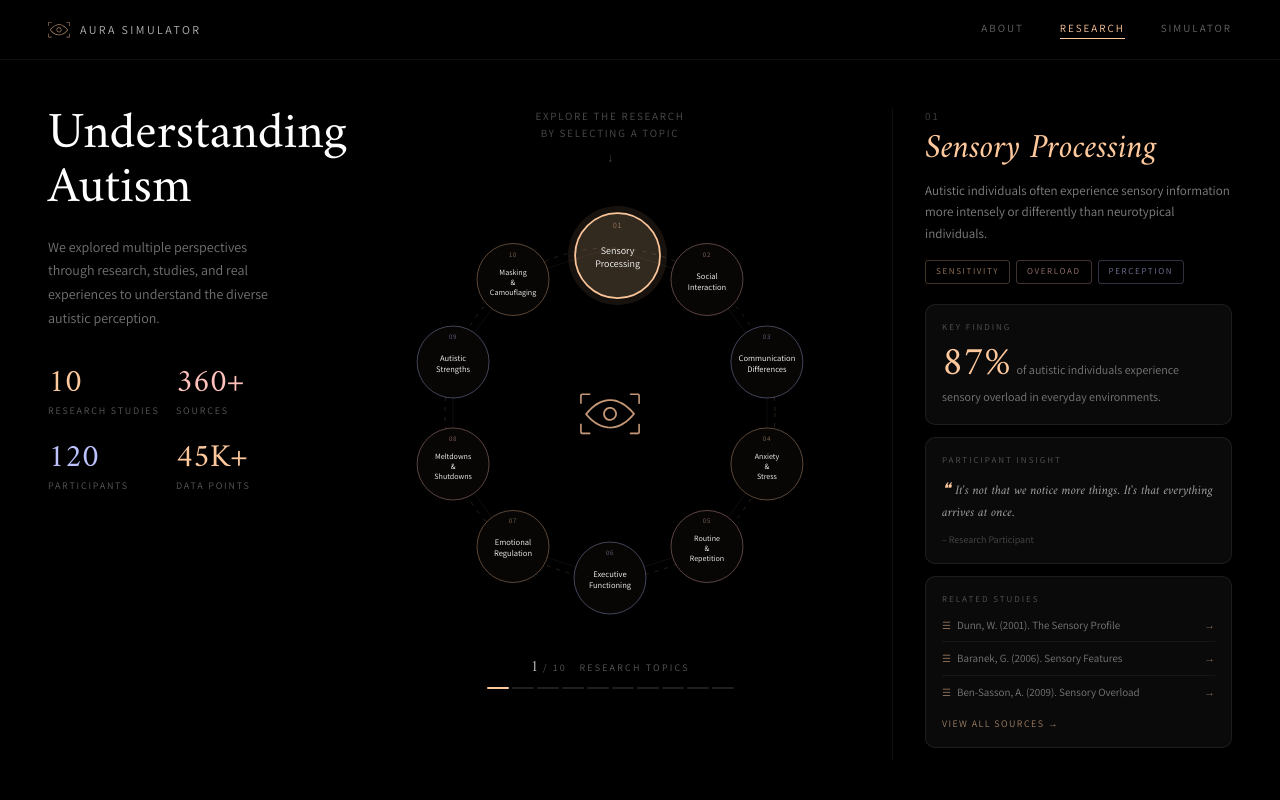
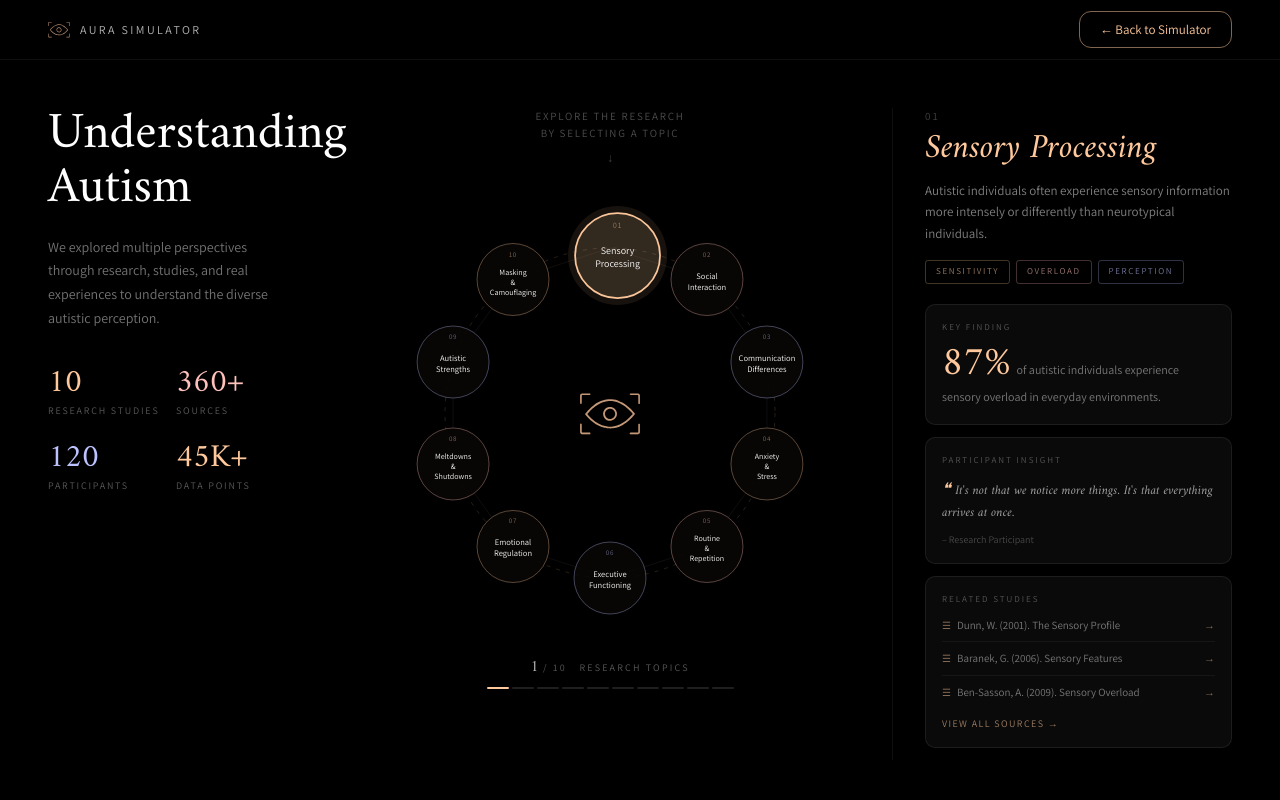
Before and after one commit to maylepek-netizen/aura-simulator, a Next.js app in the folder apps/web/: page /research in a window 1280 px wide. Shown: the top 800 px of the page. Built offline with nearby package versions, Linux system fonts and the light colour scheme.

Commit message:
design: replace research nav with single back button

```diff
--- a/apps/web/app/research/page.tsx
+++ b/apps/web/app/research/page.tsx
@@ -558,11 +558,21 @@ export default function ResearchPage() {
             <img src="/icons/New_logo_eye.svg" alt="" style={{ width: 22, opacity: 0.7 }} />
             AURA SIMULATOR
           </div>
-          <div className="r-nav-links">
-            <span onClick={() => router.push("/")}>About</span>
-            <span className="r-nav-active">Research</span>
-            <span onClick={() => router.push("/onboard")}>Simulator</span>
-          </div>
+          <button
+            onClick={() => router.push('/')}
+            style={{
+              background: 'transparent',
+              border: '1px solid rgba(255,201,157,0.5)',
+              color: '#FFC99D',
+              padding: '8px 20px',
+              borderRadius: 12,
+              fontSize: 13,
+              cursor: 'pointer',
+              fontFamily: 'Assistant, sans-serif',
+            }}
+          >
+            ← Back to Simulator
+          </button>
         </nav>
 
         {/* ── Main 3-col ── */}
```
